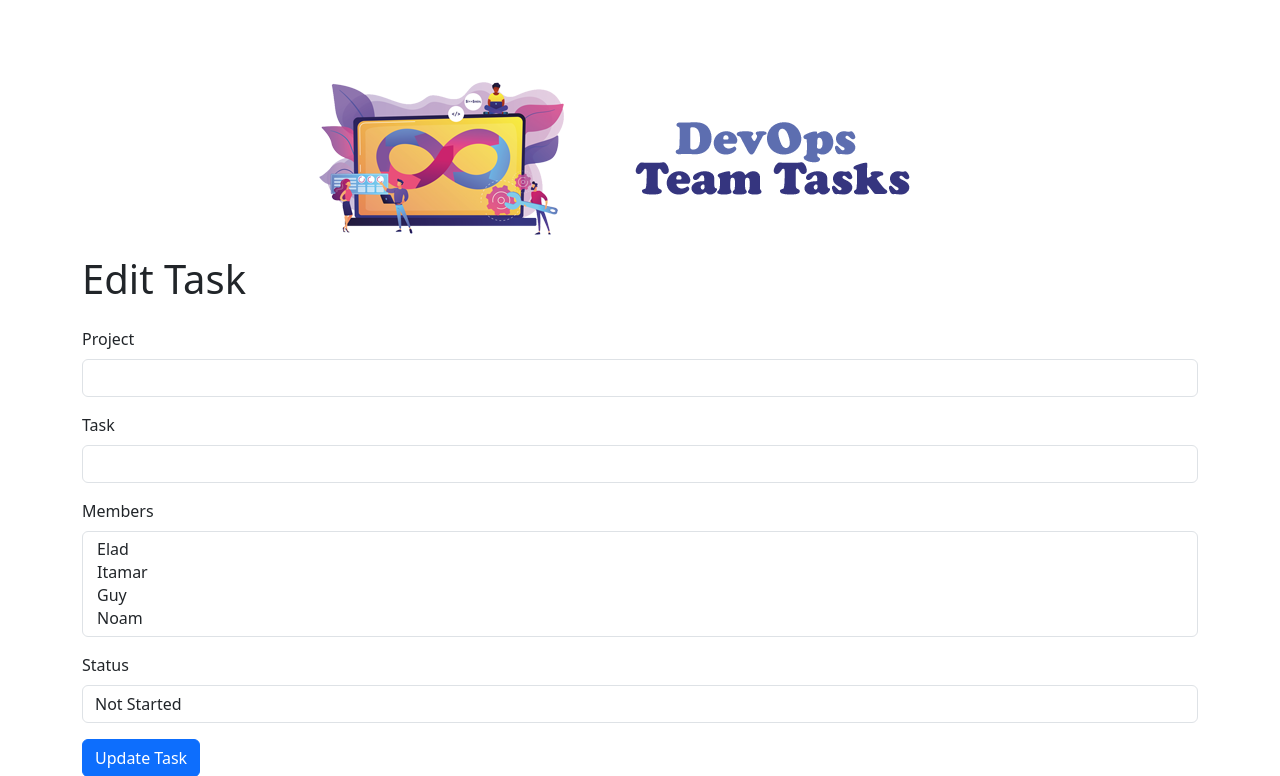
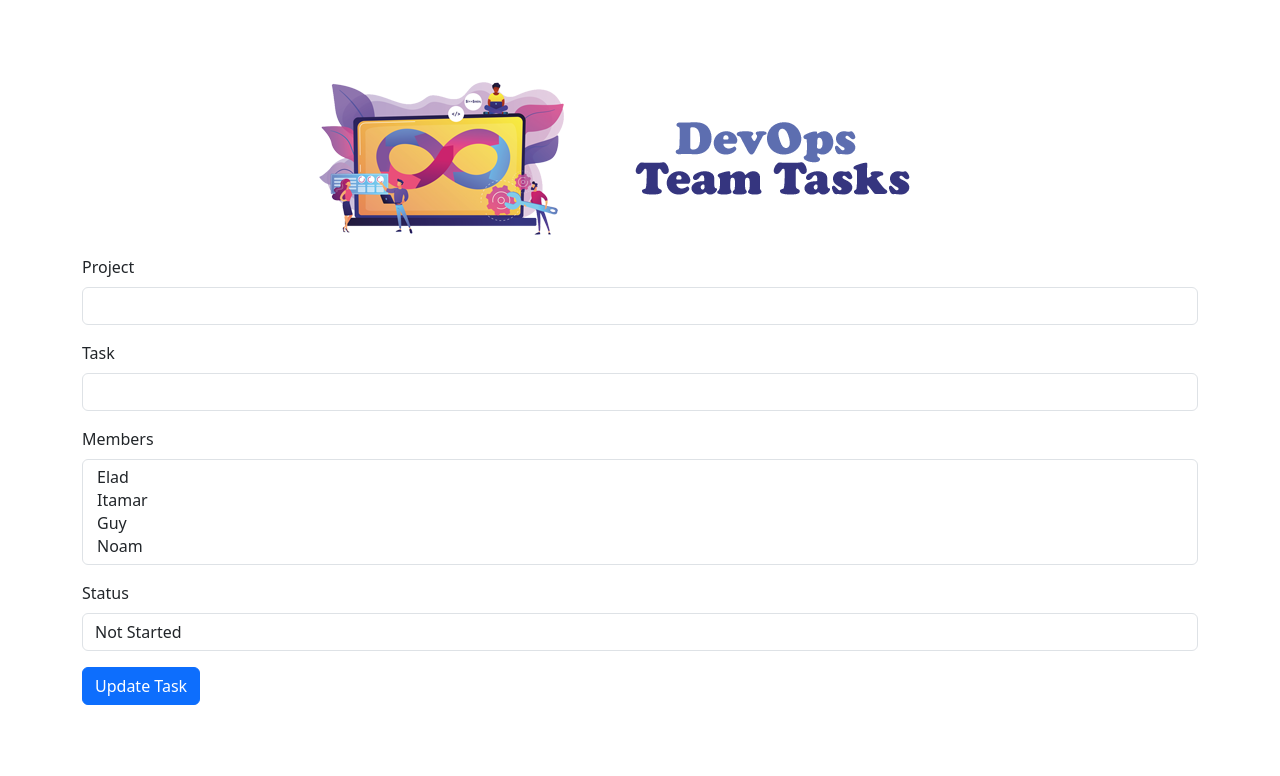
Before and after one commit to devopsteamsdb/teamtasks, a Flask app: template templates/edit.html in a window 1280 px wide. Shown: the top 776 px of the page. Run offline with Flask 3, Linux system fonts and the light colour scheme; the template is opened without the code that fills it, so the values that code supplies are empty; some libraries are stand-ins or nearby versions.

Commit message:
edit title h1

```diff
--- a/templates/edit.html
+++ b/templates/edit.html
@@ -11,7 +11,7 @@
     <div align="center">
         <img src="{{ url_for('static', filename='logo.png') }}" />
     </div>
-    <h1 class="mb-4">Edit Task</h1>
+    <!--<h1 class="mb-4">Edit Task</h1>-->
     <form action="{{ url_for('edit_task', id=task.id) }}" method="POST">
         <div class="mb-3">
             <label for="project" class="form-label">Project</label>
--- a/templates/index.html
+++ b/templates/index.html
@@ -19,7 +19,7 @@
     <div align="center">
         <img src="{{ url_for('static', filename='logo.png') }}" />
     </div>
-    <h1 class="mb-4">Team Tasks</h1>
+    <!--<h1 class="mb-4">Team Tasks</h1>-->
     <form action="{{ url_for('add_task') }}" method="POST" class="mb-4">
         <div class="row">
             <div class="col">
```
